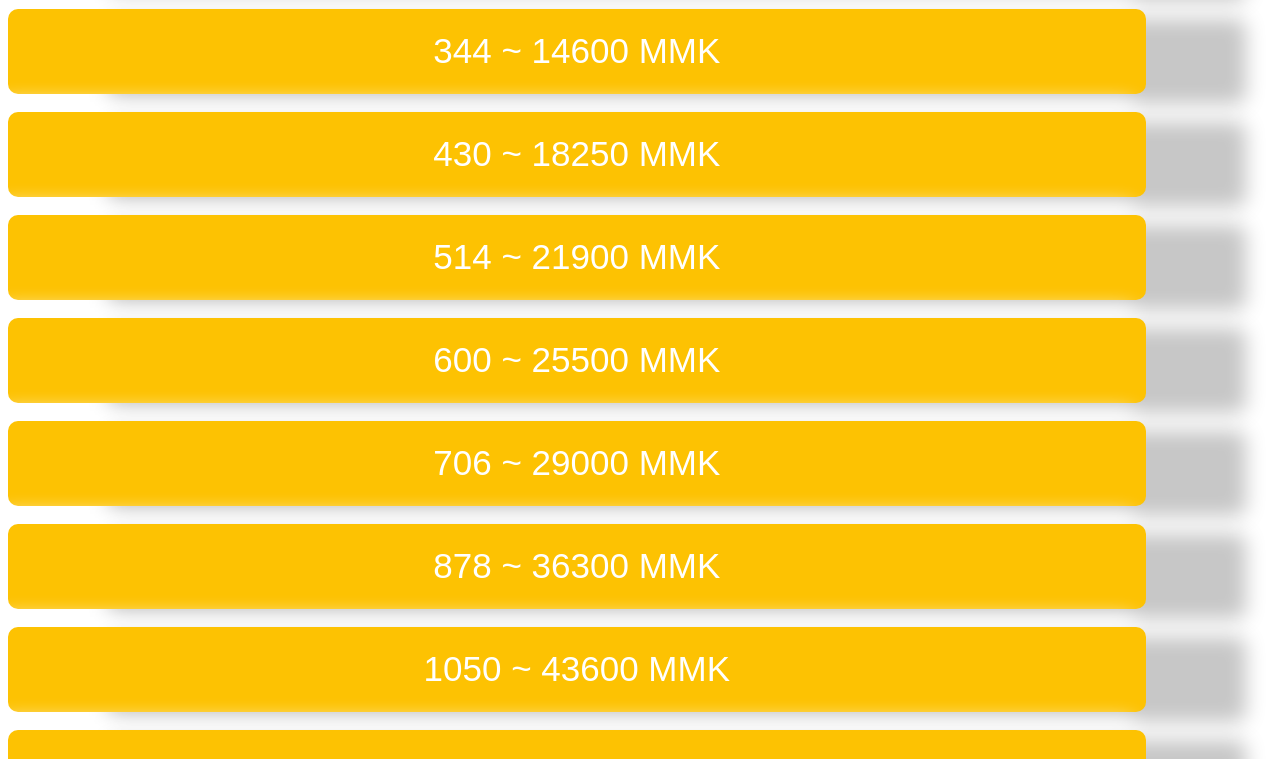
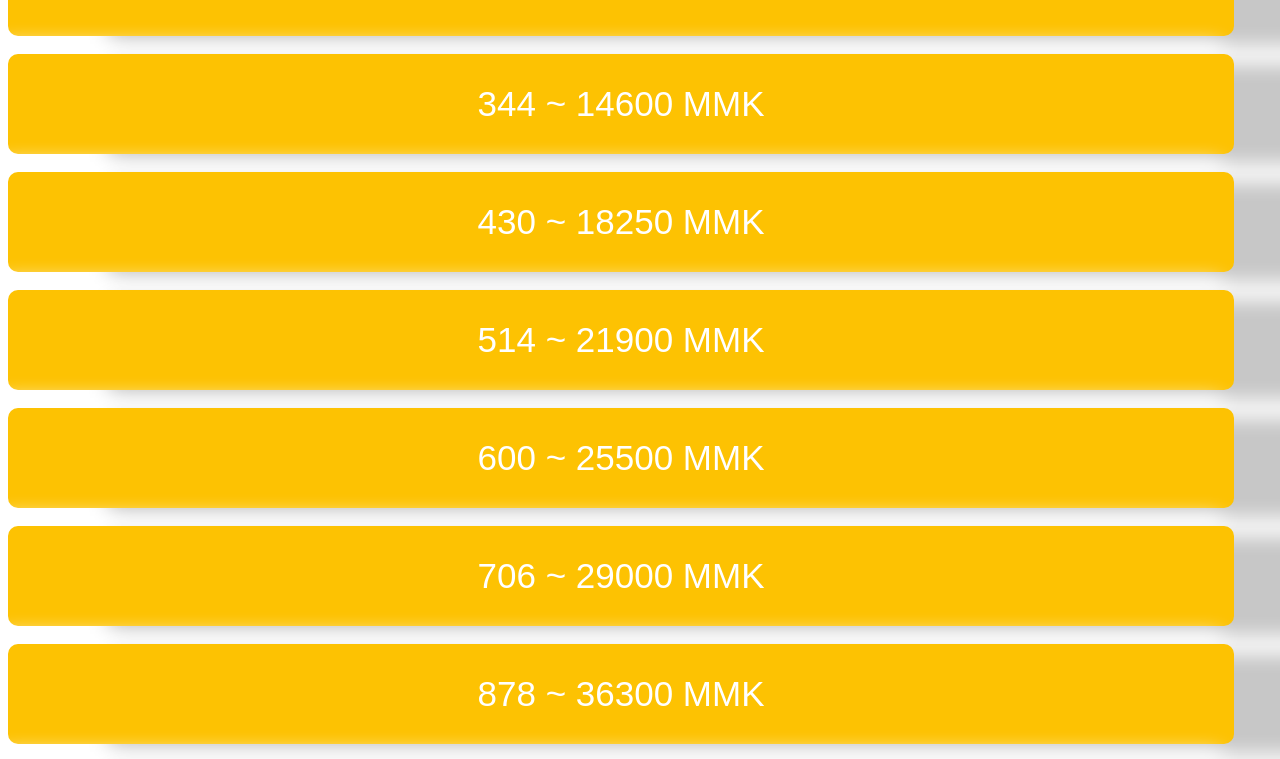
Before and after one commit to ardeo404/ardeo, a plain HTML site: page ml.html in a window 1280 px wide. Shown: the part 779-1538 px from the top of the page. Drawn offline with Linux system fonts and the light colour scheme.

Commit message:
Update style.css

```diff
--- a/style.css
+++ b/style.css
@@ -31,8 +31,8 @@ h1 {
 	font-size: 35px;
 	color: #fff;
 	cursor: pointer;
-	width: 90%;
-	height: 85px;
+	width: 97%;
+	height: 100px;
 	display: flex;
 	align-items: center;
 	justify-content: center;
```
